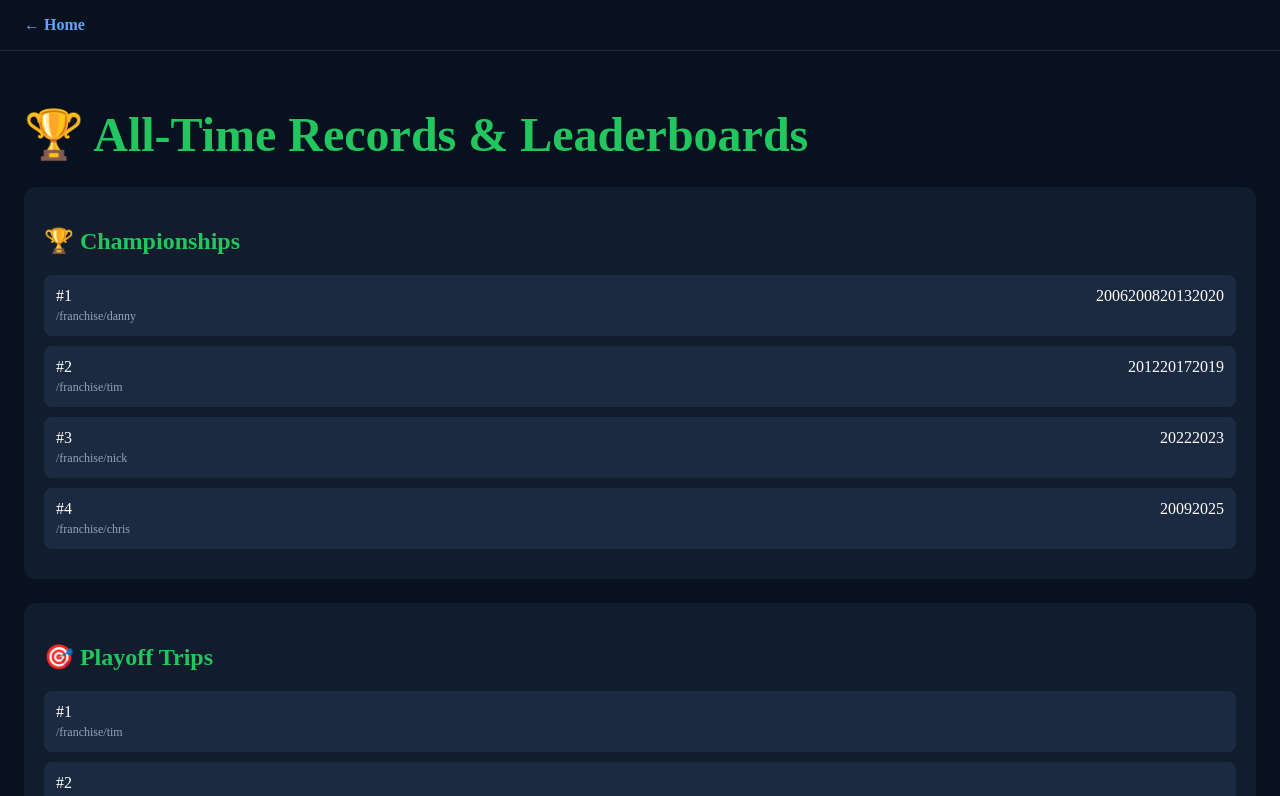
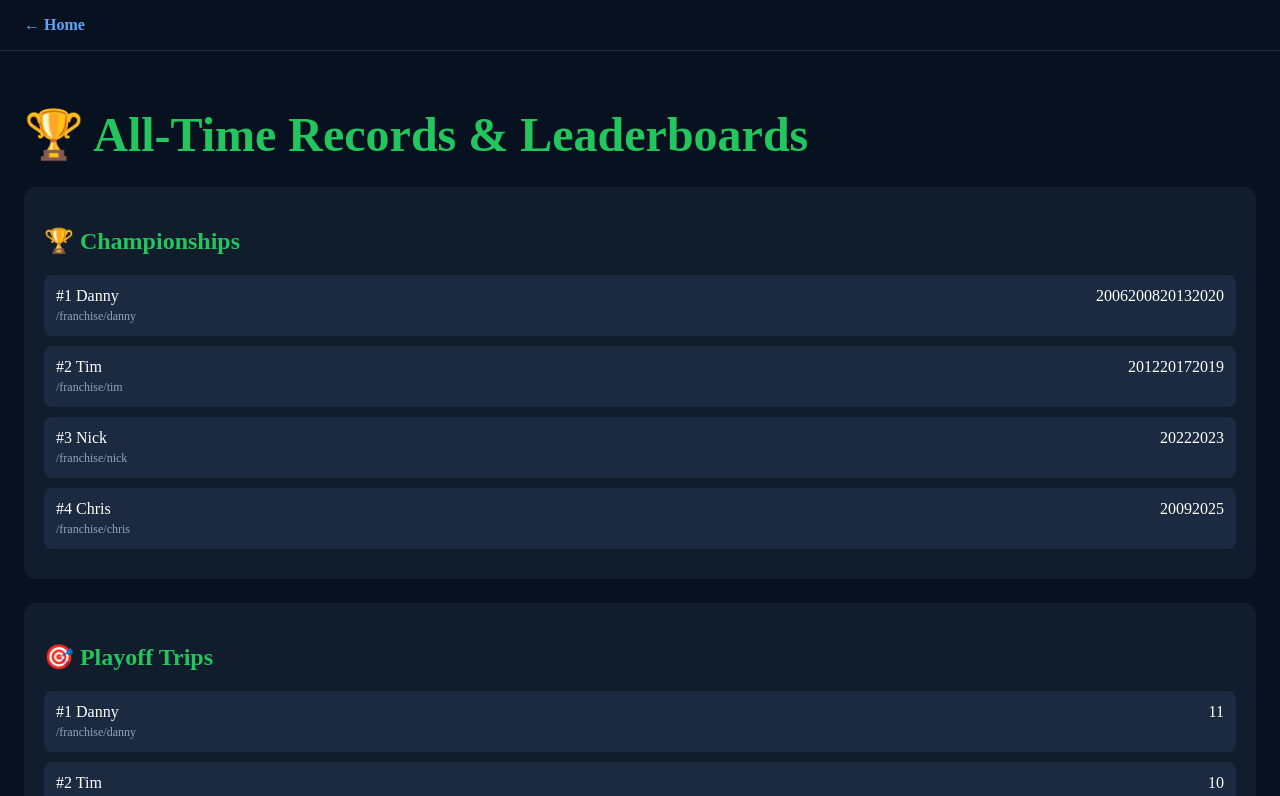
Before and after one commit to timgoodman047/CFFL-NEW, a Next.js app: page /all-time in a window 1280 px wide. Shown: the top 796 px of the page. Built offline with nearby package versions, Linux system fonts and the light colour scheme.

Commit message:
Add owner field to franchise entries

```diff
--- a/src/data/franchises.ts
+++ b/src/data/franchises.ts
@@ -1,30 +1,65 @@
 export const franchises = [
   {
     slug: "tim",
+    owner: "Tim",
     name: "Tim",
     championships: [2012, 2017, 2019],
     runnerUps: [],
+    playoffTrips: 10,
+    winningPct: 0.575,
+    highestScore: 209.2,
+    highestPlayoffScore: 194.68,
+    moneyWon: "$3300",
+    overallRecord: "120-88",
+    sleeperTeam: "Tim",
     bio: "One of the most successful owners in league history.",
   },
+
   {
     slug: "danny",
+    owner: "Danny",
     name: "Danny",
     championships: [2006, 2008, 2013, 2020],
     runnerUps: [],
+    playoffTrips: 11,
+    winningPct: 0.590,
+    highestScore: 206.96,
+    highestPlayoffScore: 180,
+    moneyWon: "$4400",
+    overallRecord: "130-90",
+    sleeperTeam: "Danny",
     bio: "Founding-era powerhouse and multi-time champion.",
   },
+
   {
     slug: "nick",
+    owner: "Nick",
     name: "Nick",
     championships: [2022, 2023],
     runnerUps: [],
+    playoffTrips: 5,
+    winningPct: 0.620,
+    highestScore: 206.96,
+    highestPlayoffScore: 175,
+    moneyWon: "$2200",
+    overallRecord: "62-38",
+    sleeperTeam: "Orangeman",
     bio: "Back-to-back champion and modern dynasty threat.",
   },
+
   {
     slug: "chris",
+    owner: "Chris",
     name: "Chris",
     championships: [2009, 2025],
     runnerUps: [],
+    playoffTrips: 8,
+    winningPct: 0.540,
+    highestScore: 195.94,
+    highestPlayoffScore: 192.88,
+    moneyWon: "$2200",
+    overallRecord: "95-81",
+    sleeperTeam: "Short Board Champ",
     bio: "Latest champion and perennial contender.",
   },
 ];
```
